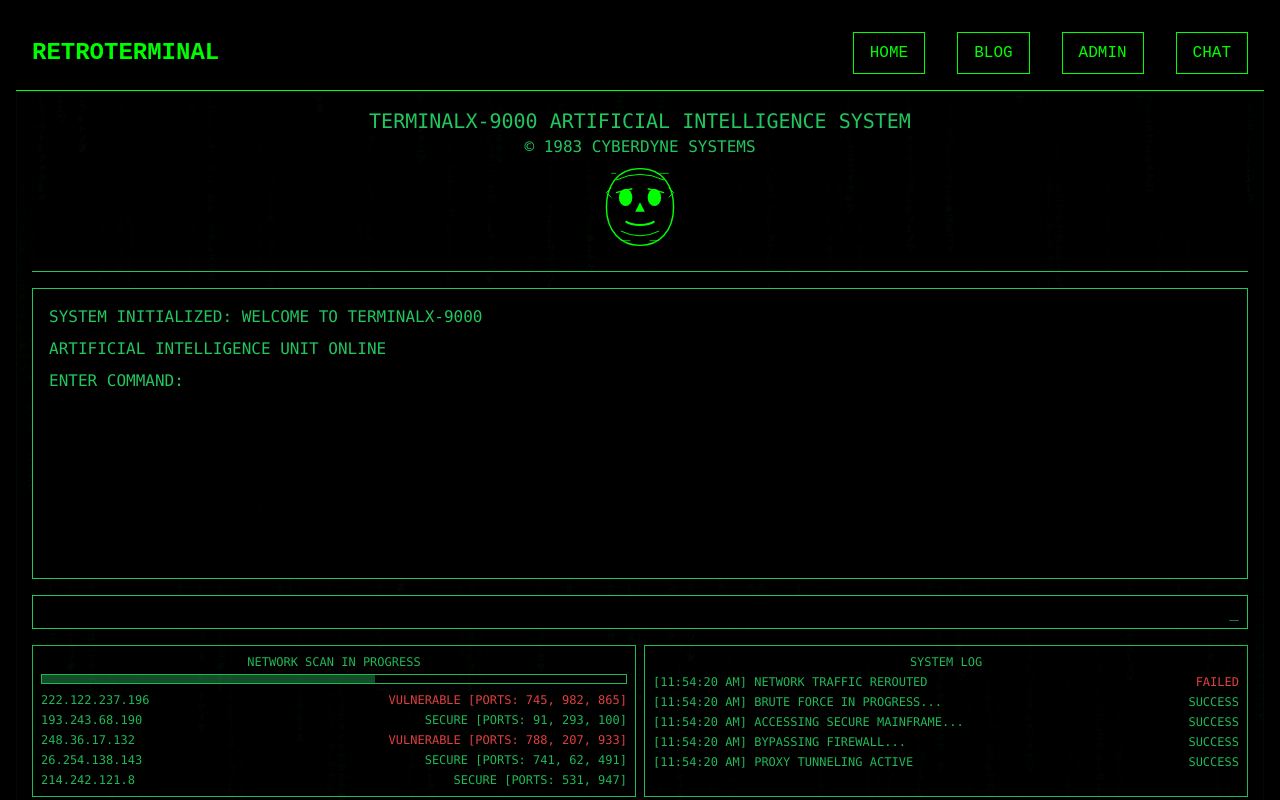
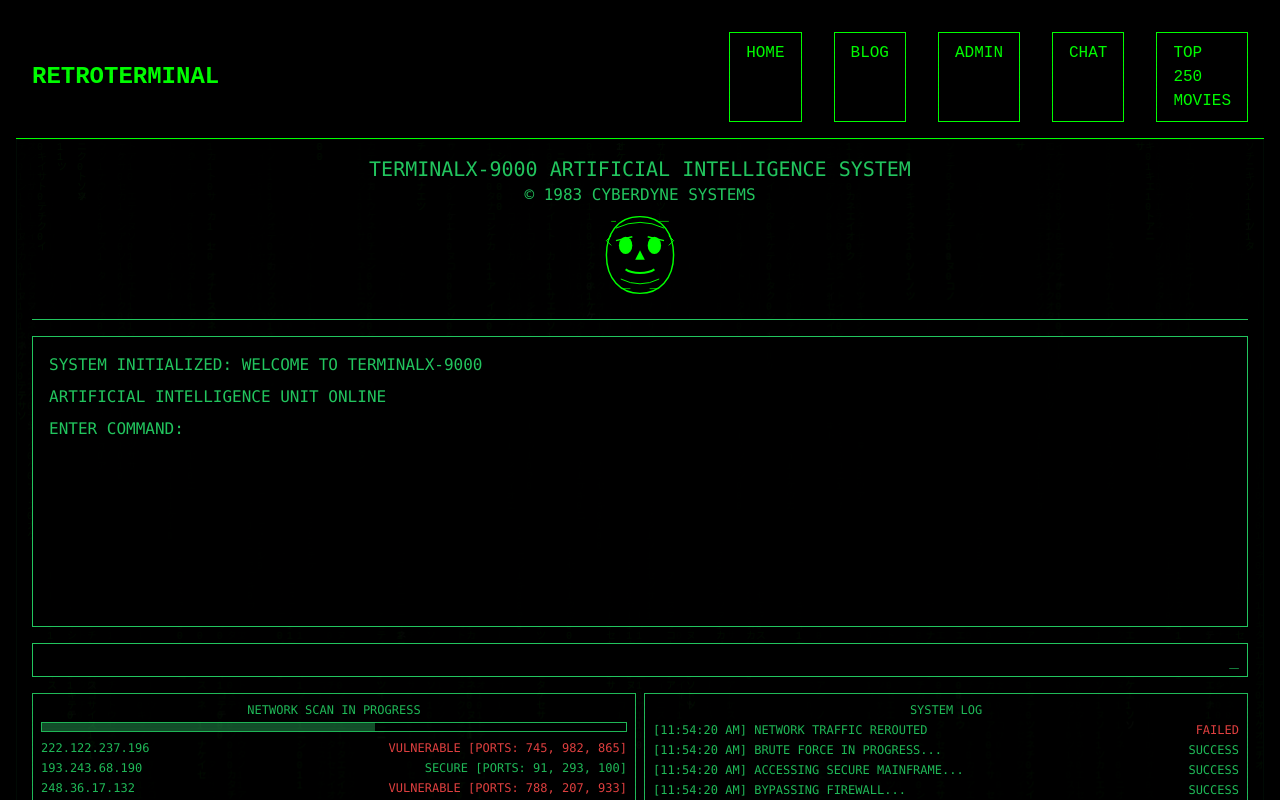
Before and after one commit to ne3mer/Retro, a React (Create React App) app in the folder client/: page / in a window 1280 px wide. Shown: the top 800 px of the page. Built offline with nearby package versions, Linux system fonts and the light colour scheme.

Commit message:
Add TOP 250 MOVIES link to mobile menu with animation

```diff
--- a/client/src/App.css
+++ b/client/src/App.css
@@ -314,3 +314,6 @@
 .nav-links.open a:nth-child(4) {
   animation-delay: 0.4s;
 }
+.nav-links.open a:nth-child(5) {
+  animation-delay: 0.5s;
+}
--- a/client/src/components/Navbar.js
+++ b/client/src/components/Navbar.js
@@ -34,6 +34,9 @@
         <Link to="/chat" onClick={() => setIsOpen(false)}>
           CHAT
         </Link>
+        <Link to="/top-movies" onClick={() => setIsOpen(false)}>
+          TOP 250 MOVIES
+        </Link>
       </div>
     </nav>
   );
```
